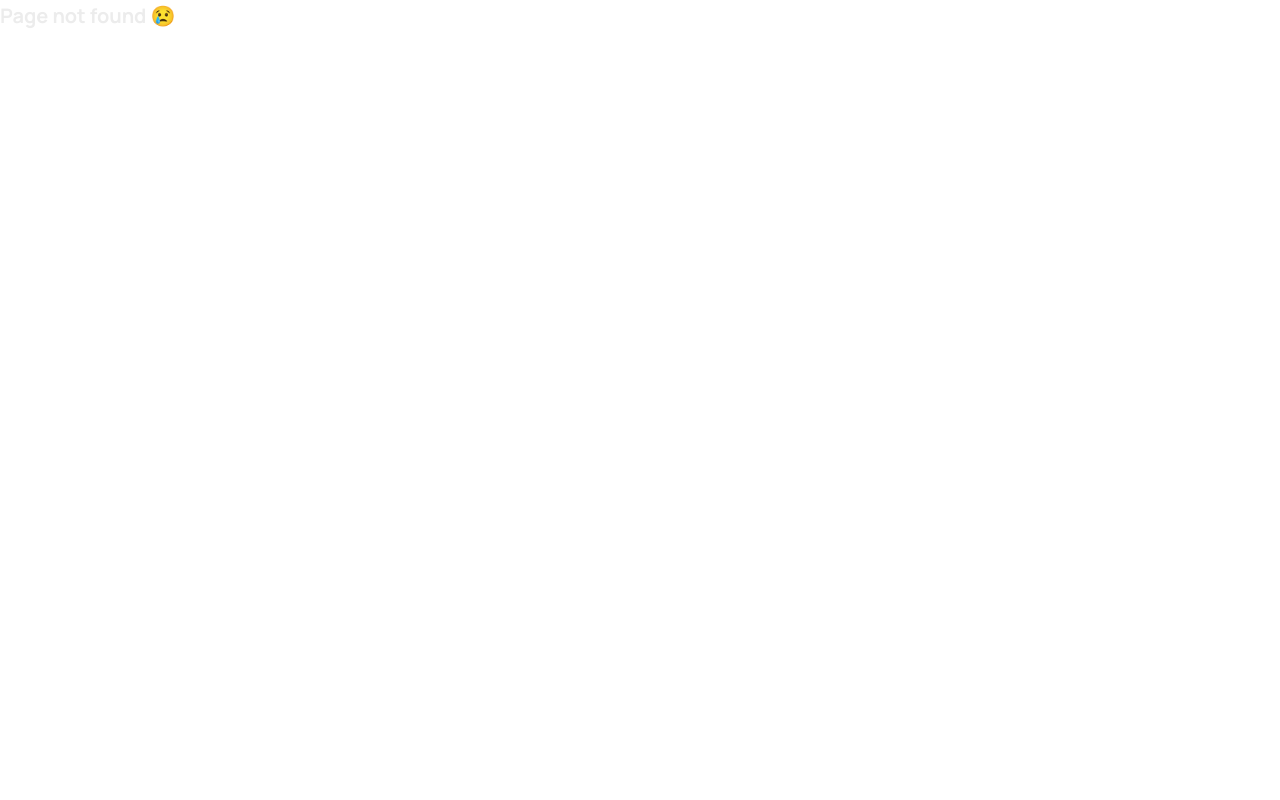
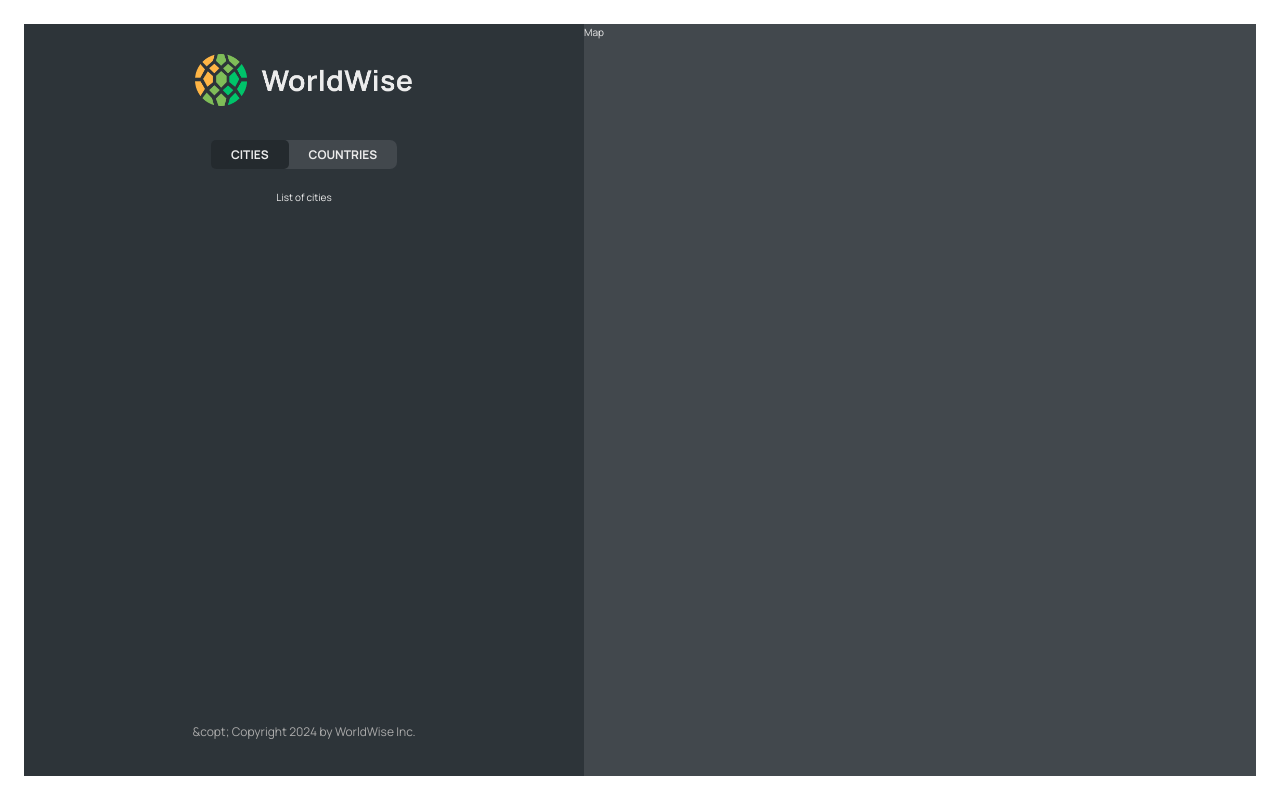
Before and after one commit to BekCodingAddict/WorldWise, a React (Vite) app in the folder client/: page /app/cities in a window 1280 px wide. Before the commit this address had no page. Built offline with nearby package versions, Linux system fonts and the light colour scheme.

Commit message:
Setting Up Nested Routes and Index Routes has been done!

```diff
--- a/client/src/App.jsx
+++ b/client/src/App.jsx
@@ -9,11 +9,16 @@
   return (
     <BrowserRouter>
       <Routes>
-        <Route path="/" element={<Homepage />} />
+        <Route index element={<Homepage />} />
         <Route path="product" element={<Product />} />
         <Route path="pricing" element={<Pricing />} />
         <Route path="/login" element={<Login />} />
-        <Route path="app" element={<AppLayout />} />
+        <Route path="app" element={<AppLayout />}>
+          <Route index element={<p>List of cities</p>} />
+          <Route path="cities" element={<p>List of cities</p>} />
+          <Route path="countries" element={<p>Countries</p>} />
+          <Route path="form" element={<p>From</p>} />
+        </Route>
         <Route path="*" element={<PageNotFound />} />
       </Routes>
     </BrowserRouter>
--- a/client/src/components/AppNav.jsx
+++ b/client/src/components/AppNav.jsx
@@ -1,7 +1,19 @@
 import styles from "./AppNav.module.css";
+import { NavLink } from "react-router-dom";
 
 function AppNav() {
-  return <nav className={styles.nav}>App navigation</nav>;
+  return (
+    <nav className={styles.nav}>
+      <ul>
+        <li>
+          <NavLink to="cities">Cities</NavLink>
+        </li>
+        <li>
+          <NavLink to="countries">Countries</NavLink>
+        </li>
+      </ul>
+    </nav>
+  );
 }
 
 export default AppNav;
--- a/client/src/components/Sidebar.jsx
+++ b/client/src/components/Sidebar.jsx
@@ -1,13 +1,14 @@
 import styles from "./Sidebar.module.css";
 import Logo from "./Logo";
 import AppNav from "./AppNav";
+import { Outlet } from "react-router-dom";
 function Sidebar() {
   return (
     <div className={styles.sidebar}>
       <Logo />
       <AppNav />
 
-      <p>List of cities</p>
+      <Outlet />
 
       <footer className={styles.footer}>
         <p className={styles.copyright}>
```
